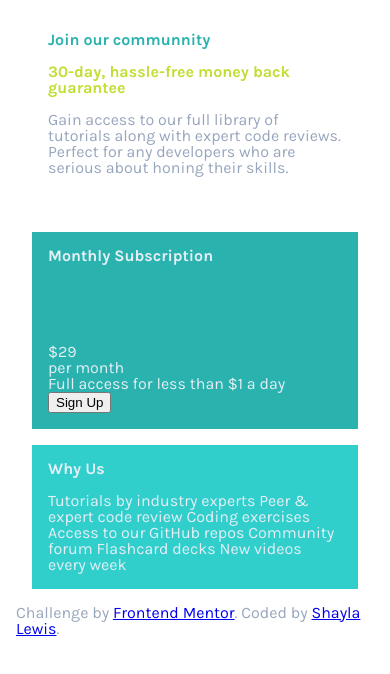
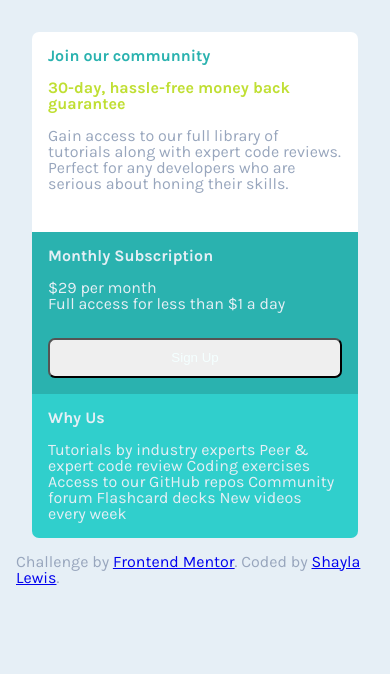
Before and after one commit to shaylalewis/single-price, a plain HTML site: page index.html in a window 390 px wide. Drawn offline with Linux system fonts and the light colour scheme.

Commit message:
Updated css
Worked on styling for the mobile version and got the layout down for the desktop version

```diff
--- a/index.html
+++ b/index.html
@@ -16,7 +16,7 @@
 
 <body>
     <main>
-        <header>
+        <header class=".grid-col-span-2">
             <h1>Join our communnity</h1>
             <h2 class="heading">30-day, hassle-free money back guarantee</h2>
             <p class="heading">Gain access to our full library of tutorials along with expert code reviews. Perfect for any developers who are serious about honing their skills.</p>
--- a/styles.css
+++ b/styles.css
@@ -10,6 +10,7 @@ body {
     font-family: 'Karla', sans-serif;
     font-size: 16px;
     margin: 1rem;
+    background-color: #e6eff6;
 }
 
 
@@ -21,23 +22,20 @@ body {
 /* ---- Layout Containers ---- */
 
 main {
-    /* display: flex;
-    flex-direction: column;
-    justify-content: center; */
-    max-width: 100%;
+    padding: 1rem;
+    gap: 1.5rem;
 }
 
 header,
 section.price,
 section.why {
-    margin: 1rem;
     padding: 1rem;
 }
 
-.price,
-.why,
 header {
-    min-height: 80px;
+    background-color: white;
+    border-top-left-radius: 7px;
+    border-top-right-radius: 7px;
 }
 
 .price {
@@ -46,6 +44,8 @@ header {
 
 .why {
     background-color: hsl(179, 62%, 50%);
+    border-bottom-left-radius: 7px;
+    border-bottom-right-radius: 7px;
 }
 
 
@@ -79,8 +79,22 @@ p.heading {
     margin-bottom: 1.5rem;
 }
 
+.lighttxt,
+.num {
+    display: inline;
+}
+
 .attribution {
     color: hsl(218, 22%, 67%);
+}
+
+button {
+    width: 100%;
+    margin-top: 1.6rem;
+    height: 2.5rem;
+    border-radius: 7px;
+    background-color: color: hsl(71, 73%, 54%);
+    color: #f4ffff;
 }
 
 
@@ -93,10 +107,10 @@ p.heading {
 @media (min-width: 1024px) {
     main {
         display: grid;
+        gap: 1.5rem;
+        grid-template-columns: repeat(2, 1fr);
     }
-    header {
-        grid-column-start: 1;
-        grid-column-end: 4;
+    header.\.grid-col-span-2 {
+        grid-column: span 3;
     }
-    section.price {}
 }
```
